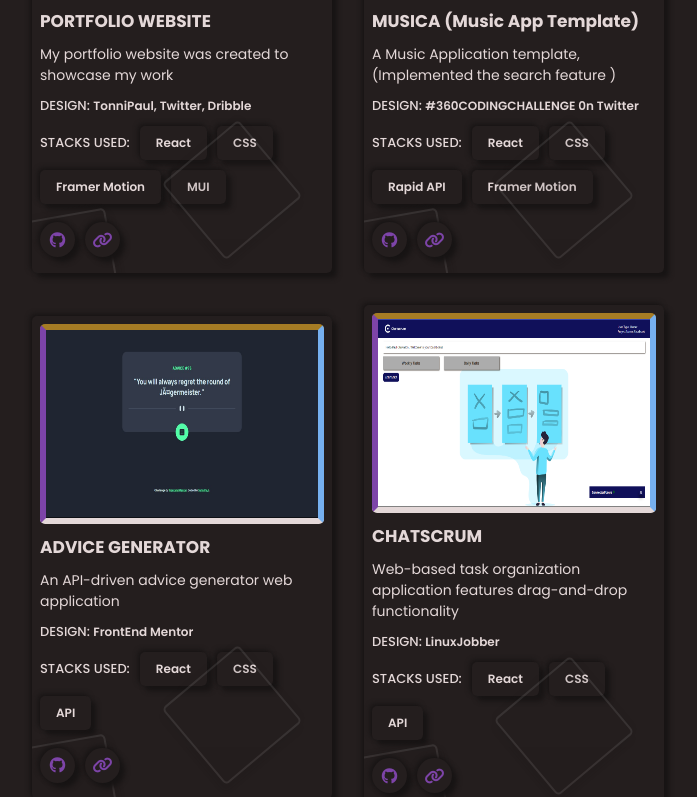
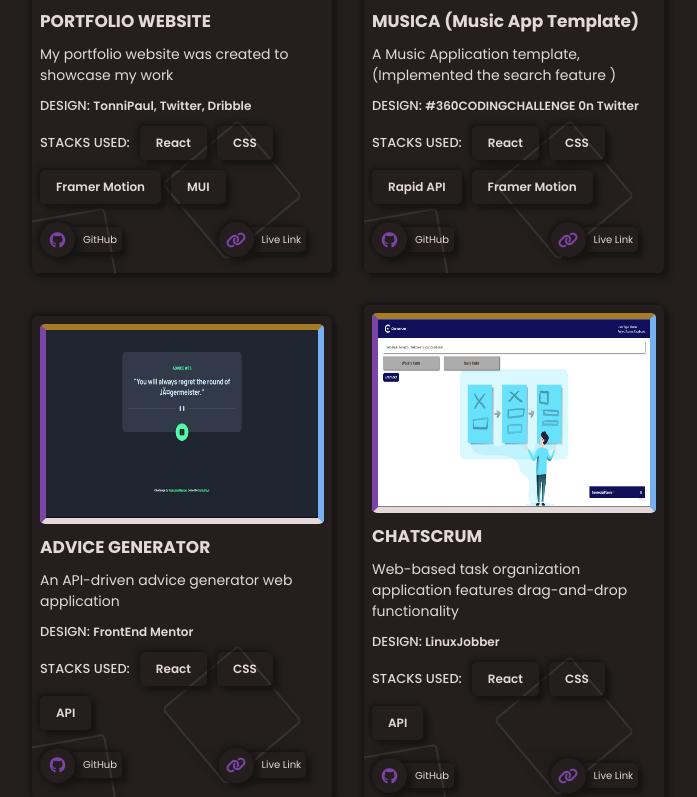
Before and after one commit to TonniPaul/portfolion, a React (Create React App) app: page / in a window 1280 px wide. Shown: the part 2048-2845 px from the top of the page, without its empty margins (292-989 px from the left). Built offline with nearby package versions, Linux system fonts and the light colour scheme; a web font is replaced by a local one.

Commit message:
added desriptive text to project links

```diff
--- a/src/cards/projectCard/ProjectCard.jsx
+++ b/src/cards/projectCard/ProjectCard.jsx
@@ -32,15 +32,25 @@
       </div>
 
       <div className="flex project-links-cont">
-        <a href={github} className="project-links" aria-label="view code base">
-          <i className="fa-brands fa-github class-purple"></i>
+        <a
+          href={github}
+          aria-label="view code base on github"
+          className="flex links__cont"
+        >
+          <span className="project-links">
+            <i className="fa-brands fa-github class-purple"></i>
+          </span>
+          <p className="btn link_text">GitHub</p>
         </a>
         <a
           href={liveSite}
-          className="project-links"
           aria-label="view live site"
+          className="flex links__cont"
         >
-          <i className="fa-solid fa-link class-purple"></i>
+          <span className="project-links">
+            <i className="fa-solid fa-link class-purple"></i>
+          </span>
+          <p className="btn link_text">Live Link</p>
         </a>
       </div>
     </div>
--- a/src/cards/projectCard/projectCard.css
+++ b/src/cards/projectCard/projectCard.css
@@ -83,6 +83,7 @@
 .project-links-cont {
    padding: 8px 0;
    position: relative;
+   justify-content: space-between;
 }
 
 .project-links {
@@ -95,9 +96,8 @@
    justify-content: center;
    align-items: center;
    background-color: var(--primary-bg);
-   cursor: pointer;
    text-decoration: none;
-   z-index: 2;
+   z-index: 3;
 }
 
 #dark .project-links {
@@ -122,10 +122,21 @@
    flex-wrap: wrap;
    font-size: 13px;
    font-weight: 500;
+   z-index: 2;
 }
 .stacks_description {
    font-size: 12px;
    font-weight: 600;
+   position: relative;
+}
+.link_text {
+   font-size: 10px;
+   position: relative;
+   left: -18px;
+   z-index: 2;
+   padding: .3rem .3rem .3rem 1rem !important;
+   align-items: center;
+   display: flex;
 }
 
 @media (width <=900px) {
@@ -141,8 +152,8 @@
       align-items: center;
       justify-content: center;
       padding: 0;
-      height: 25px;
-      width: 25px;
+      height: 29px;
+      width: 29px;
       flex-wrap: wrap;
       font-size: 13px;
    }
--- a/src/components/about/About.jsx
+++ b/src/components/about/About.jsx
@@ -22,7 +22,7 @@
       transition: {
         type: "spring",
         bounce: 0.2,
-        duration: 2,
+        duration: 1,
       },
     },
   };
@@ -47,7 +47,7 @@
         className="about-main-container"
         initial={"hidden"}
         whileInView={"show"}
-        transition={{ staggerChildren: 0.5 }}
+        transition={{ staggerChildren: 0.2 }}
       >
         <div className="about-container">
           <motion.div
--- a/src/components/hero/Hero.jsx
+++ b/src/components/hero/Hero.jsx
@@ -32,7 +32,7 @@
       transition: {
         type: "spring",
         bounce: 0.4,
-        duration: 2,
+        duration: 1,
       },
     },
   };
@@ -44,7 +44,7 @@
           className="hero-flex"
           initial={"hidden"}
           whileInView={"show"}
-          transition={{ staggerChildren: 0.5 }}
+          transition={{ staggerChildren: 0.2 }}
         >
           <motion.div className="hero-sub-cont-1" variants={leftVariant}>
             <p>
```
